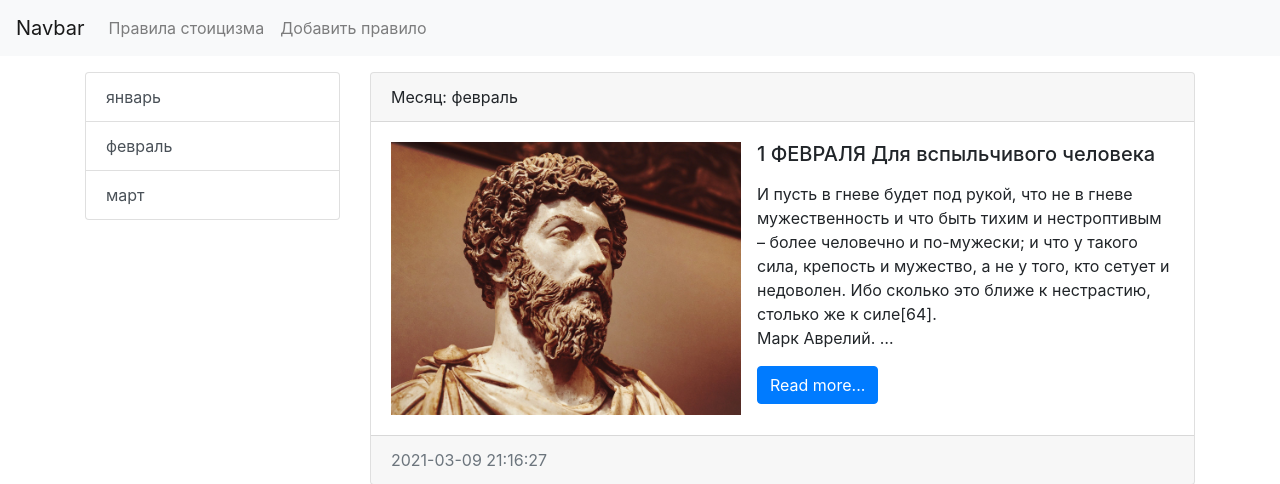
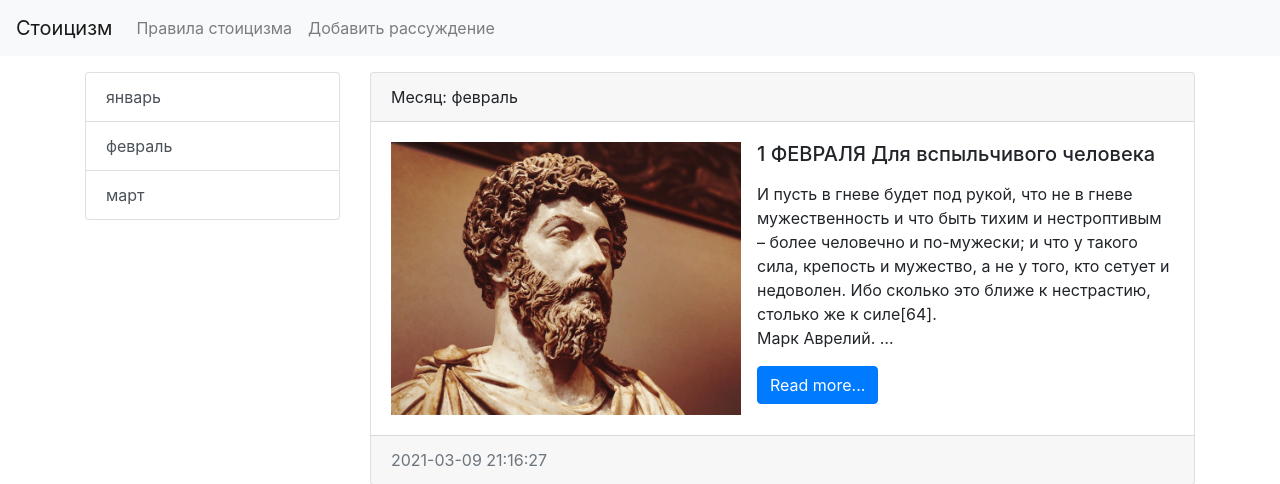
Before and after one commit to dambo-dambo/stoic_app, a Django app: page /month/2/ in a window 1280 px wide. Shown: the top 484 px of the page. Run offline with Django 3.2, Linux system fonts and the light colour scheme; data comes from the database, SQL or seed files in the repository; parts of the project's set-up code (start-up, migrations or seed data) failed here and were passed over; some libraries are stand-ins or nearby versions.

Commit message:
Двухуровневое наследование html

```diff
--- a/stoic/templates/stoic/month.html
+++ b/stoic/templates/stoic/month.html
@@ -1,34 +1,10 @@
-<!doctype html>
-<html lang="en">
-<head>
-    <meta charset="utf-8">
-    <meta name="viewport" content="width=device-width, initial-scale=1, shrink-to-fit=no">
-    <link rel="stylesheet" href="https://stackpath.bootstrapcdn.com/bootstrap/4.4.1/css/bootstrap.min.css"
-          integrity="sha384-Vkoo8x4CGsO3+Hhxv8T/Q5PaXtkKtu6ug5TOeNV6gBiFeWPGFN9MuhOf23Q9Ifjh" crossorigin="anonymous">
-    <title>{{ month.title }}</title>
-</head>
-<body>
+{% extends 'base.html' %}
 
+{% block title %}
+{{ month.title }} :: {{ block.super }}
+{% endblock %}
 
-<nav class="navbar navbar-expand-lg navbar-light bg-light">
-    <a class="navbar-brand" href="{% url 'home' %}">Navbar</a>
-    <button class="navbar-toggler" type="button" data-toggle="collapse" data-target="#navbarSupportedContent"
-            aria-controls="navbarSupportedContent" aria-expanded="false" aria-label="Toggle navigation">
-        <span class="navbar-toggler-icon"></span>
-    </button>
-
-    <div class="collapse navbar-collapse" id="navbarSupportedContent">
-        <ul class="navbar-nav mr-auto">
-            <li class="nav-item"><a class="nav-link" href="{% url 'home' %}">Правила стоицизма</a></li>
-            <li class="nav-item"><a class="nav-link" href="{% url 'home' %}">Добавить правило</a></li>
-        </ul>
-    </div>
-</nav>
-
-<div class="container mt-3">
-    <h1>{{ title }}</h1>
-    <div class="row">
-
+{% block sidebar %}
 <div class="col-md-3">
     <div class="list-group">
         {% for item in months %}
@@ -36,7 +12,9 @@
         {% endfor %}
     </div>
 </div>
+{% endblock %}
 
+{% block content %}
 <div class="col-md-9">
     {% for item in stoic %}
     <div class="card mb-3">
@@ -64,18 +42,4 @@
     </div>
     {% endfor %}
 </div>
-    </div>
-</div>
-
-
-<script src="https://code.jquery.com/jquery-3.4.1.slim.min.js"
-        integrity="sha384-J6qa4849blE2+poT4WnyKhv5vZF5SrPo0iEjwBvKU7imGFAV0wwj1yYfoRSJoZ+n"
-        crossorigin="anonymous"></script>
-<script src="https://cdn.jsdelivr.net/npm/popper.js@1.16.0/dist/umd/popper.min.js"
-        integrity="sha384-Q6E9RHvbIyZFJoft+2mJbHaEWldlvI9IOYy5n3zV9zzTtmI3UksdQRVvoxMfooAo"
-        crossorigin="anonymous"></script>
-<script src="https://stackpath.bootstrapcdn.com/bootstrap/4.4.1/js/bootstrap.min.js"
-        integrity="sha384-wfSDF2E50Y2D1uUdj0O3uMBJnjuUD4Ih7YwaYd1iqfktj0Uod8GCExl3Og8ifwB6"
-        crossorigin="anonymous"></script>
-</body>
-</html>
+{% endblock %}
--- a/stoic_app/settings.py
+++ b/stoic_app/settings.py
@@ -55,7 +55,7 @@ ROOT_URLCONF = 'stoic_app.urls'
 TEMPLATES = [
     {
         'BACKEND': 'django.template.backends.django.DjangoTemplates',
-        'DIRS': [],
+        'DIRS': [os.path.join(BASE_DIR, 'templates')],
         'APP_DIRS': True,
         'OPTIONS': {
             'context_processors': [
--- /dev/null
+++ b/templates/base.html
@@ -0,0 +1,34 @@
+<!doctype html>
+<html lang="en">
+<head>
+    <meta charset="utf-8">
+    <meta name="viewport" content="width=device-width, initial-scale=1, shrink-to-fit=no">
+    <link rel="stylesheet" href="https://stackpath.bootstrapcdn.com/bootstrap/4.4.1/css/bootstrap.min.css"
+          integrity="sha384-Vkoo8x4CGsO3+Hhxv8T/Q5PaXtkKtu6ug5TOeNV6gBiFeWPGFN9MuhOf23Q9Ifjh" crossorigin="anonymous">
+    <title>{% block title %}Правила стоиков{% endblock %}</title>
+</head>
+<body>
+
+{% include 'inc/_nav.html' %}
+
+<div class="container mt-3">
+    <div class="row">
+
+        {% block sidebar %}SIDEBAR{% endblock %}
+        {% block content %}CONTENT{% endblock %}
+
+    </div>
+</div>
+
+
+<script src="https://code.jquery.com/jquery-3.4.1.slim.min.js"
+        integrity="sha384-J6qa4849blE2+poT4WnyKhv5vZF5SrPo0iEjwBvKU7imGFAV0wwj1yYfoRSJoZ+n"
+        crossorigin="anonymous"></script>
+<script src="https://cdn.jsdelivr.net/npm/popper.js@1.16.0/dist/umd/popper.min.js"
+        integrity="sha384-Q6E9RHvbIyZFJoft+2mJbHaEWldlvI9IOYy5n3zV9zzTtmI3UksdQRVvoxMfooAo"
+        crossorigin="anonymous"></script>
+<script src="https://stackpath.bootstrapcdn.com/bootstrap/4.4.1/js/bootstrap.min.js"
+        integrity="sha384-wfSDF2E50Y2D1uUdj0O3uMBJnjuUD4Ih7YwaYd1iqfktj0Uod8GCExl3Og8ifwB6"
+        crossorigin="anonymous"></script>
+</body>
+</html>
--- /dev/null
+++ b/templates/inc/_nav.html
@@ -0,0 +1,14 @@
+<nav class="navbar navbar-expand-lg navbar-light bg-light">
+    <a class="navbar-brand" href="{% url 'home' %}">Стоицизм</a>
+    <button class="navbar-toggler" type="button" data-toggle="collapse" data-target="#navbarSupportedContent"
+            aria-controls="navbarSupportedContent" aria-expanded="false" aria-label="Toggle navigation">
+        <span class="navbar-toggler-icon"></span>
+    </button>
+
+    <div class="collapse navbar-collapse" id="navbarSupportedContent">
+        <ul class="navbar-nav mr-auto">
+            <li class="nav-item"><a class="nav-link" href="{% url 'home' %}">Правила стоицизма</a></li>
+            <li class="nav-item"><a class="nav-link" href="{% url 'home' %}">Добавить рассуждение</a></li>
+        </ul>
+    </div>
+</nav>
```
Also changed, not shown: stoic/templates/stoic/index.html (+8 -44 lines). Lines whose indentation alone changed are shown as unchanged.
